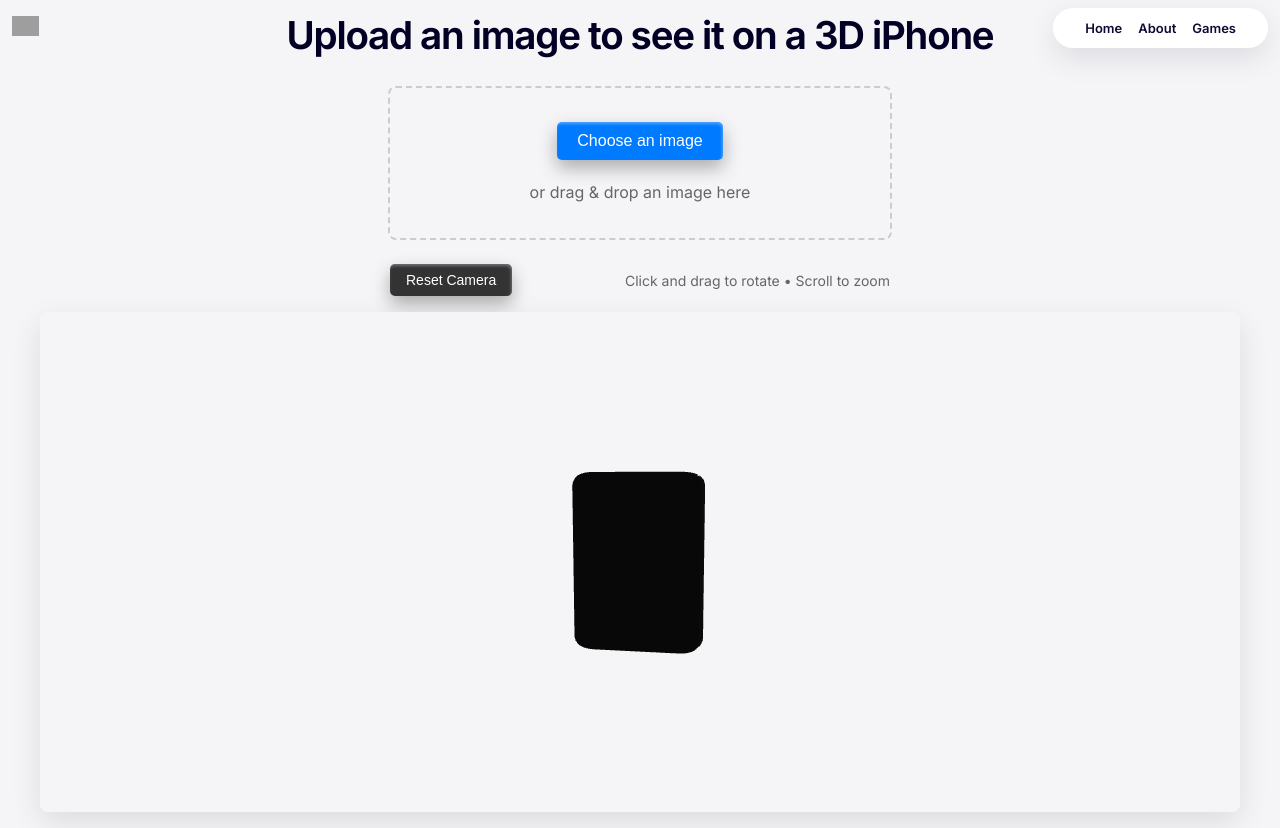
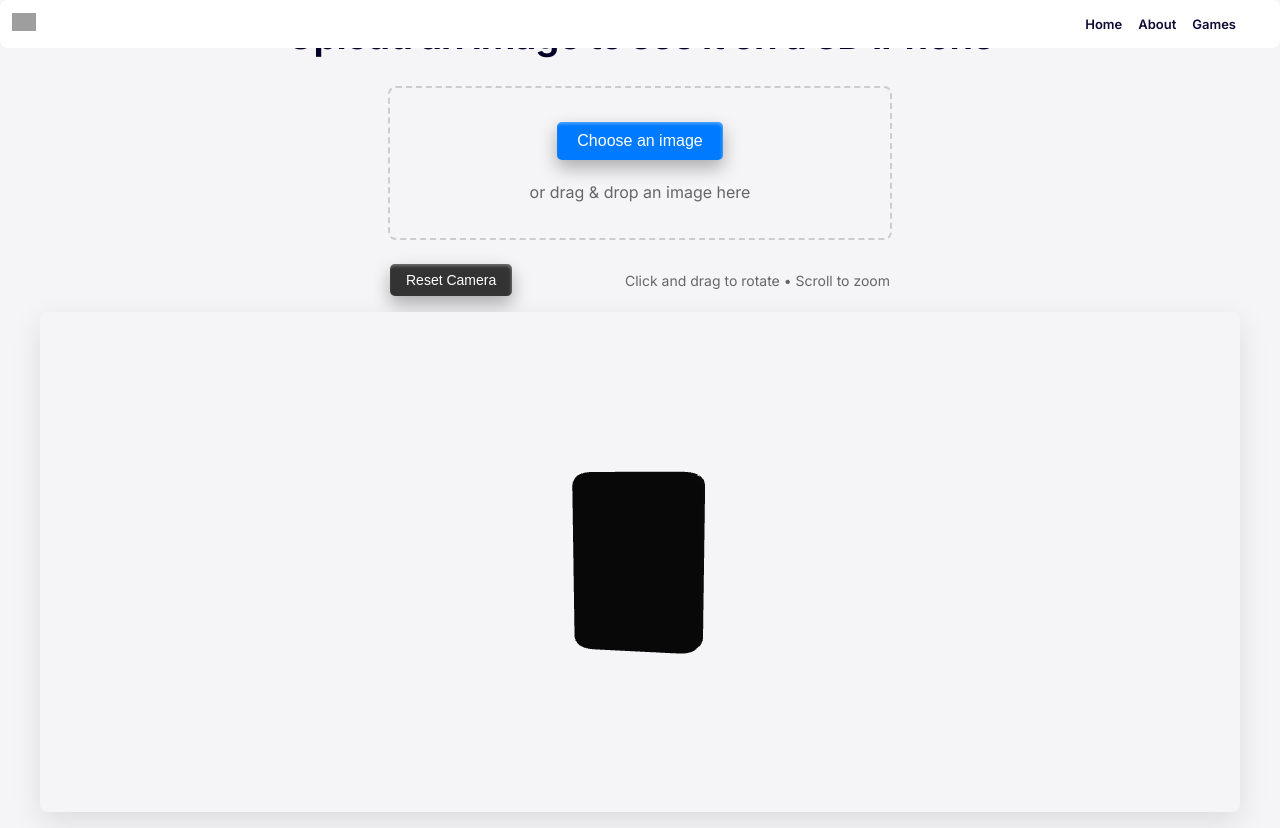
Before and after one commit to shelost/Gallery, a SvelteKit app: page /iphone in a window 1280 px wide. Built offline with nearby package versions, Linux system fonts and the light colour scheme; grey boxes are pictures that could not be loaded; a web font is replaced by a local one.

Commit message:
Track stan.mp4 using Git LFS

```diff
--- a/src/routes/Header.svelte
+++ b/src/routes/Header.svelte
@@ -53,20 +53,25 @@
 		display: flex;
 		align-items: center;
 		justify-content: space-between;
-		top: 8px;
+		top: 0;
 		width: 100%;
 		position: fixed;
 		z-index: 5;
 
-		padding: 0 12px;
+		padding: 4px 12px;
+		//margin: 4px 2px;
 		box-sizing: border-box;
+		background: white;
+
+		border-radius: 8px;
+		//box-shadow: 0 -4px 28px rgba(#030025, 0.1), inset -2px 2px 4px rgba(white, .4);
 
 		//background: rgba(white, 1);
 		//border-bottom: 1px solid rgba(black, .05);
 	}
 
 	#ahw{
-		height: 20px;
+		height: 18px;
 		cursor: pointer;
 	}
 
@@ -96,7 +101,7 @@
 
 		background: white;
 		backdrop-filter: blur(10px);
-		box-shadow: 0 10px 30px rgba(#030025, 0.1), inset -2px 2px 4px rgba(white, .4);
+		//box-shadow: 0 10px 30px rgba(#030025, 0.1), inset -2px 2px 4px rgba(white, .4);
 		//border: 1px solid rgba(white, .5);
 
 		h2{
```
Also changed, not shown: 1 other file (tests, documents, lock files or other folders).
